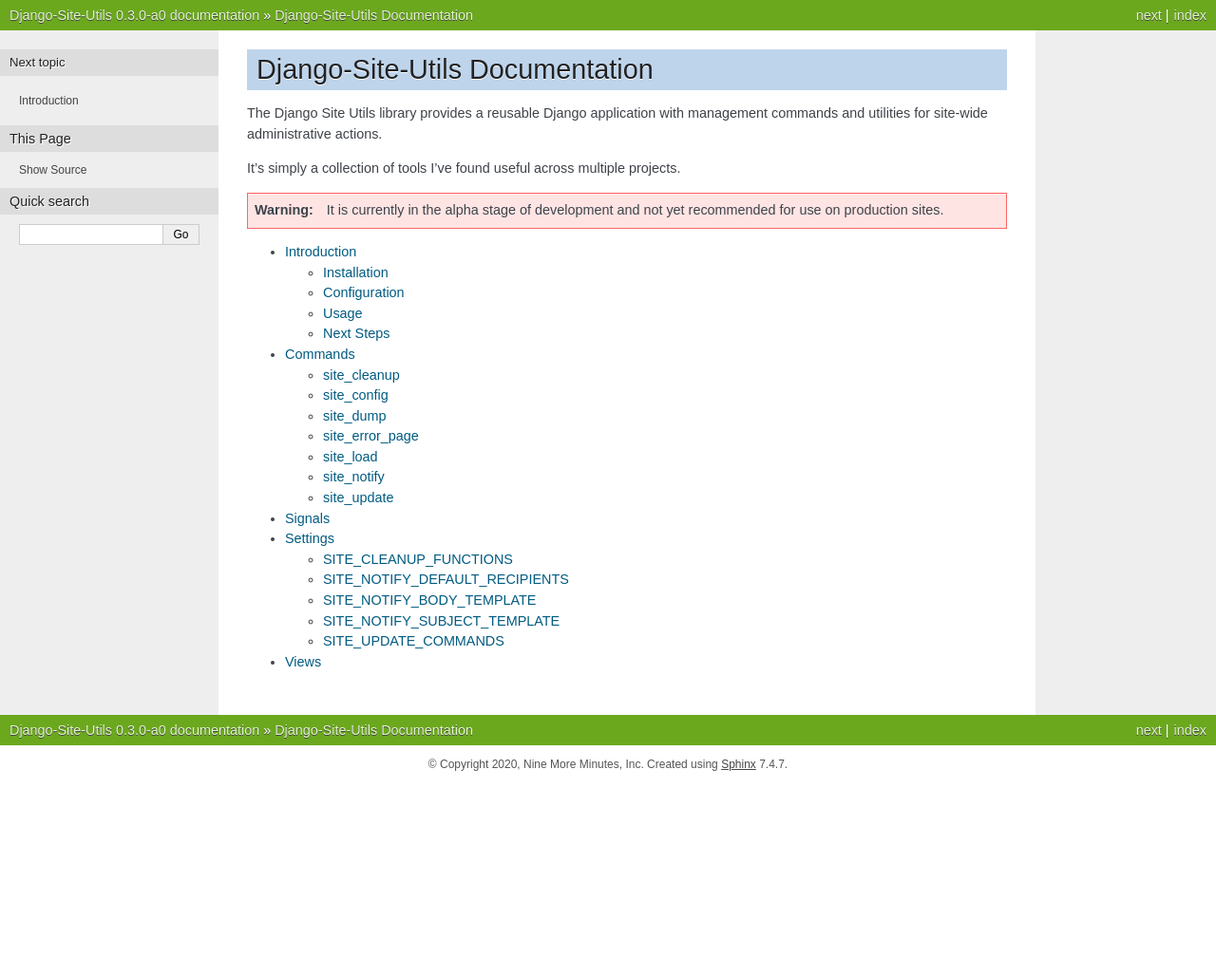
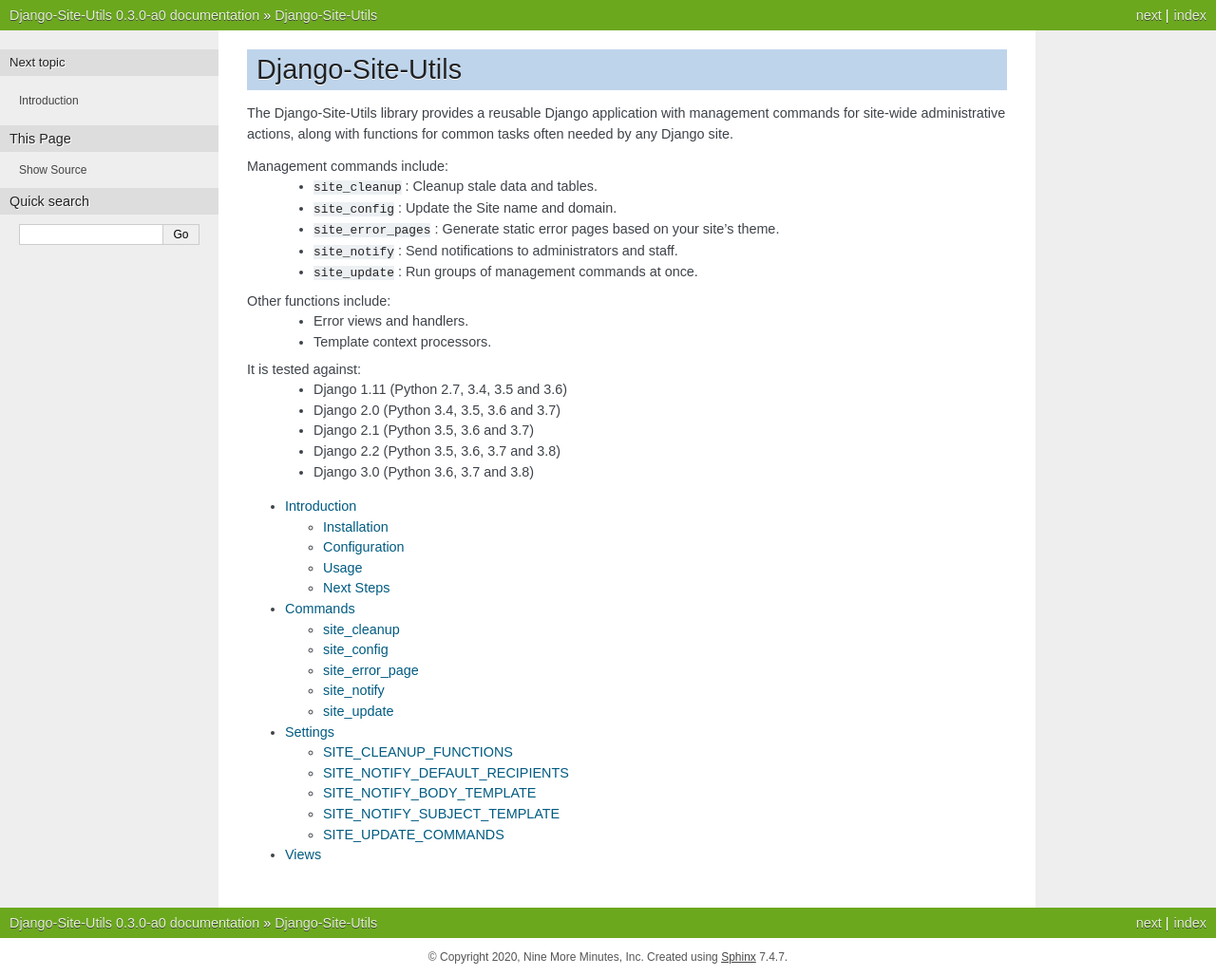
Before and after one commit to ninemoreminutes/django-site-utils, a Sphinx documentation site: the page built from docs/index.rst, in a window 1280 px wide. Shown: the whole page at 95% size. Built offline with Sphinx 7.4.7, drawn with Linux system fonts in a browser that asks for light colours; before the commit the page ends 900 px from its top, so only the background shows below that.

Commit message:
Minor docs updates.

```diff
--- a/README.rst
+++ b/README.rst
@@ -17,7 +17,7 @@
  * Error views and handlers.
  * Template context processors.
 
-Documentation can be found at `Read The Docs <http://django-site-utils.readthedocs.io/>`_.
+Documentation can be found at `Read The Docs <http://django-site-utils.readthedocs.io/>`_ (will update soon!).
 
 It is tested against:
  * Django 1.11 (Python 2.7, 3.4, 3.5 and 3.6)
--- a/docs/commands.rst
+++ b/docs/commands.rst
@@ -10,14 +10,8 @@
 site_config
 -----------
 
-site_dump
----------
-
 site_error_page
 ---------------
-
-site_load
----------
 
 site_notify
 -----------
--- a/docs/index.rst
+++ b/docs/index.rst
@@ -1,23 +1,34 @@
 .. Django-Site-Utils documentation master file.
 
-Django-Site-Utils Documentation
-===============================
+Django-Site-Utils
+=================
 
-The Django Site Utils library provides a reusable Django application with
-management commands and utilities for site-wide administrative actions.
+The Django-Site-Utils library provides a reusable Django application with management commands for site-wide
+administrative actions, along with functions for common tasks often needed by any Django site.
 
-It's simply a collection of tools I've found useful across multiple projects.
+Management commands include:
+ * ``site_cleanup`` : Cleanup stale data and tables.
+ * ``site_config`` : Update the Site name and domain.
+ * ``site_error_pages`` : Generate static error pages based on your site's theme.
+ * ``site_notify`` : Send notifications to administrators and staff.
+ * ``site_update`` : Run groups of management commands at once.
 
-.. warning::
-   It is currently in the alpha stage of development and not yet recommended
-   for use on production sites.
+Other functions include:
+ * Error views and handlers.
+ * Template context processors.
+
+It is tested against:
+ * Django 1.11 (Python 2.7, 3.4, 3.5 and 3.6)
+ * Django 2.0 (Python 3.4, 3.5, 3.6 and 3.7)
+ * Django 2.1 (Python 3.5, 3.6 and 3.7)
+ * Django 2.2 (Python 3.5, 3.6, 3.7 and 3.8)
+ * Django 3.0 (Python 3.6, 3.7 and 3.8)
 
 .. toctree::
    :maxdepth: 2
 
    intro
    commands
-   signals
    settings
    views
 
```
